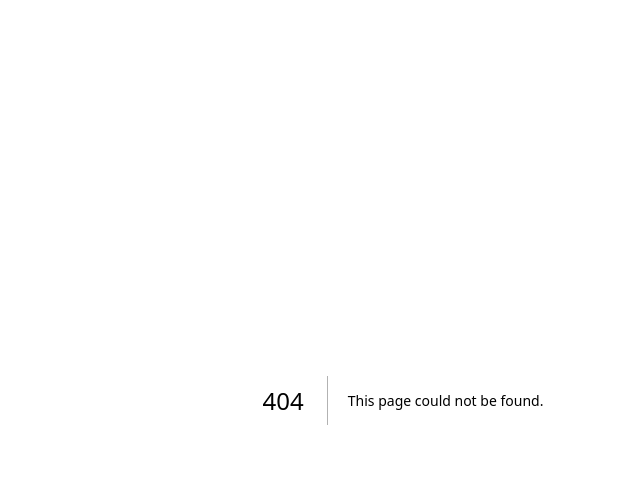
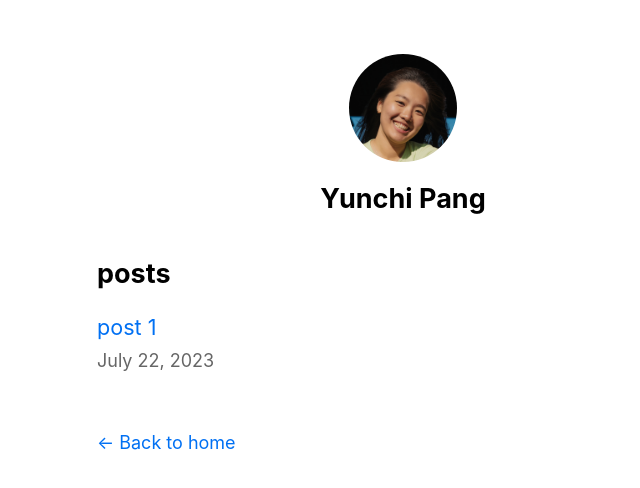
Before and after one commit to yunchipang/nextjs-portfolio, a Next.js app: page /posts in a window 1280 px wide. Before the commit this address had no page. Shown: the top 488 px of the page, without its empty margins (237-877 px from the left). Built offline with nearby package versions, Linux system fonts and the light colour scheme.

Commit message:
Setup sample posts and display at home page (#5)
* Setup sample posts and display at home page

* Complete dynamic routing

* Move posts section from home to /posts

* Clean up home page

* Polish pages and add links

```diff
--- /dev/null
+++ b/components/date.js
@@ -0,0 +1,6 @@
+import { parseISO, format } from 'date-fns';
+
+export default function Date({ dateString }) {
+  const date = parseISO(dateString);
+  return <time dateTime={dateString}>{format(date, 'LLLL d, yyyy')}</time>;
+}
--- /dev/null
+++ b/lib/posts.js
@@ -0,0 +1,70 @@
+import fs from 'fs'
+import path from 'path'
+import matter from 'gray-matter'
+import { remark } from 'remark';
+import html from 'remark-html';
+
+
+const postsDirectory = path.join(process.cwd(), 'posts')
+
+export function getSortedPostsData() {
+  // Get file names under /posts
+  const fileNames = fs.readdirSync(postsDirectory)
+  const allPostsData = fileNames.map(fileName => {
+    // Remove ".md" from file name to get id
+    const id = fileName.replace(/\.md$/, '')
+
+    // Read markdown file as string
+    const fullPath = path.join(postsDirectory, fileName)
+    const fileContents = fs.readFileSync(fullPath, 'utf8')
+
+    // Use gray-matter to parse the post metadata section
+    const matterResult = matter(fileContents)
+
+    // Combine the data with the id
+    return {
+      id,
+      ...matterResult.data
+    }
+  })
+  // Sort posts by date
+  return allPostsData.sort((a, b) => {
+    if (a.date < b.date) {
+      return 1
+    } else {
+      return -1
+    }
+  })
+}
+
+export function getAllPostIds() {
+  const fileNames = fs.readdirSync(postsDirectory)
+  return fileNames.map(fileName => {
+    return {
+      params: {
+        id: fileName.replace(/\.md$/, '')
+      }
+    }
+  })
+}
+
+export async function getPostData(id) {
+  const fullPath = path.join(postsDirectory, `${id}.md`);
+  const fileContents = fs.readFileSync(fullPath, 'utf8');
+
+  // Use gray-matter to parse the post metadata section
+  const matterResult = matter(fileContents);
+
+  // Use remark to convert markdown into HTML string
+  const processedContent = await remark()
+    .use(html)
+    .process(matterResult.content);
+  const contentHtml = processedContent.toString();
+
+  // Combine the data with the id and contentHtml
+  return {
+    id,
+    contentHtml,
+    ...matterResult.data,
+  };
+}
--- a/package.json
+++ b/package.json
@@ -8,10 +8,14 @@
   },
   "dependencies": {
     "add": "^2.0.6",
+    "date-fns": "^2.30.0",
     "eslint-config-prettier": "^8.8.0",
+    "gray-matter": "^4.0.3",
     "next": "latest",
     "react": "18.2.0",
-    "react-dom": "18.2.0"
+    "react-dom": "18.2.0",
+    "remark": "^14.0.3",
+    "remark-html": "^15.0.2"
   },
   "devDependencies": {
     "eslint": "8.45.0",
--- a/pages/index.js
+++ b/pages/index.js
@@ -3,6 +3,7 @@ import Link from 'next/link';
 import Layout, { siteTitle } from '../components/layout';
 import utilStyles from '../styles/utils.module.css';
 import links from '../constants/links';
+
 
 export default function Home() {
   return (
--- /dev/null
+++ b/pages/posts.js
@@ -0,0 +1,40 @@
+import Head from 'next/head';
+import Layout from '../components/layout';
+import utilStyles from '../styles/utils.module.css';
+import { getSortedPostsData } from '../lib/posts';
+import Link from 'next/link';
+import Date from '../components/date';
+
+
+export async function getStaticProps() {
+  const allPostsData = getSortedPostsData();
+  return {
+    props: {
+      allPostsData,
+    },
+  };
+}
+
+export default function Posts({ allPostsData }) {
+	return (
+		<Layout>
+			<Head>
+				<title>posts</title>
+			</Head>
+				<section className={`${utilStyles.headingMd} ${utilStyles.padding1px}`}>
+					<h2 className={utilStyles.headingLg}>posts</h2>
+					<ul className={utilStyles.list}>
+					{allPostsData.map(({ id, date, title }) => (
+						<li className={utilStyles.listItem} key={id}>
+						<Link href={`/posts/${id}`}>{title}</Link>
+						<br />
+						<small className={utilStyles.lightText}>
+						  <Date dateString={date} />
+						</small>
+					  </li>
+					))}
+					</ul>
+				</section>
+		</Layout>
+	)
+}
--- a/pages/resume.js
+++ b/pages/resume.js
@@ -1,5 +1,6 @@
 import Head from 'next/head';
 import Layout from '../components/layout';
+
 
 export default function Resume() {
   return (
--- /dev/null
+++ b/posts/post-1.md
@@ -0,0 +1,5 @@
+---
+title: 'post 1'
+date: '2023-07-22'
+---
+post-1 content
```
Also changed, not shown: pages/posts/[id].js (added, +42 -0 lines), 1 other file (tests, documents, lock files or other folders).
